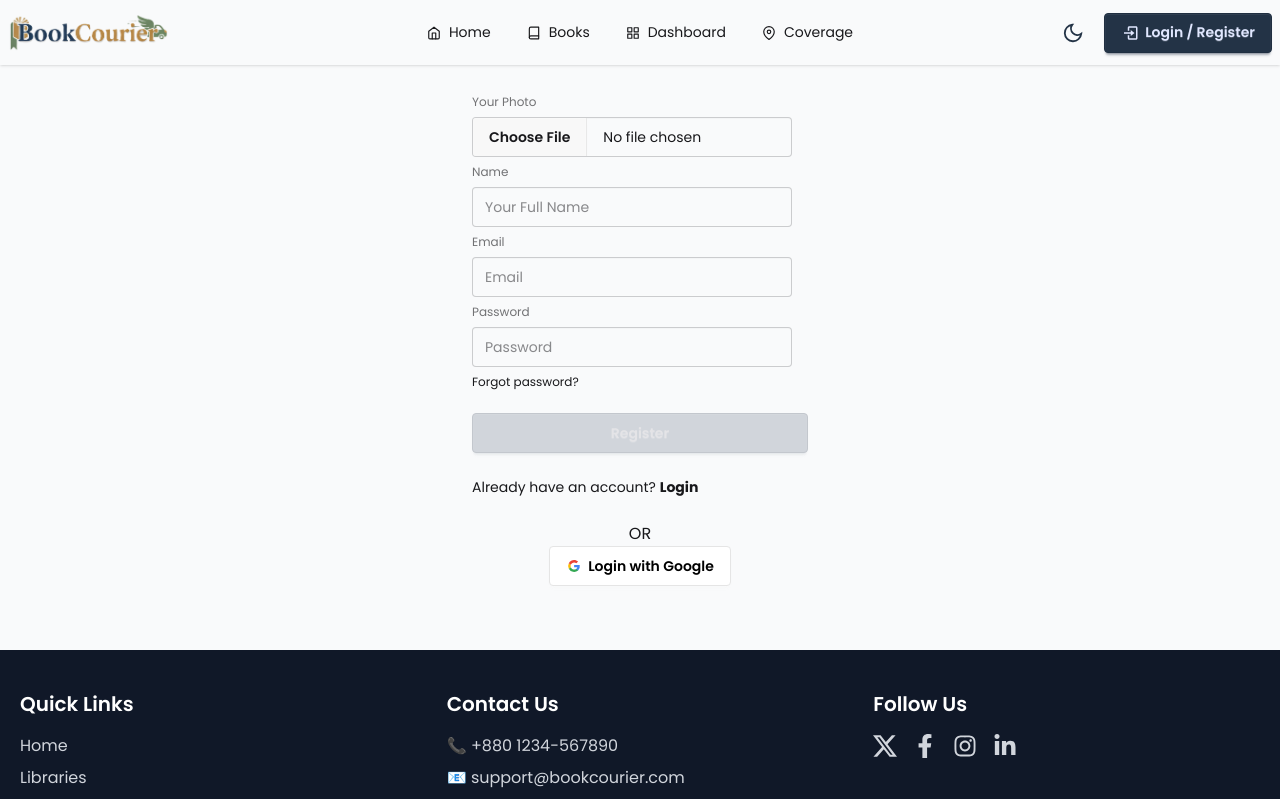
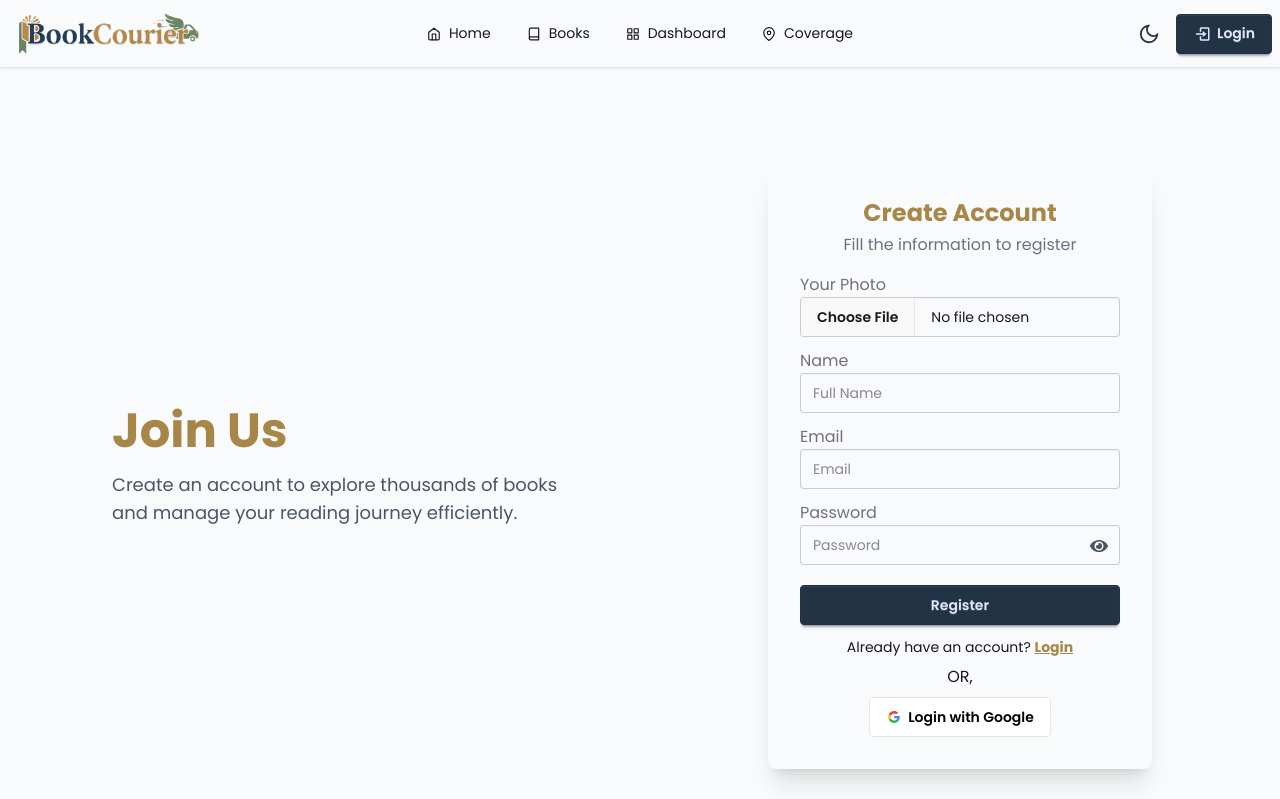
Before and after one commit to Irfan-Rakib/BookCourier-Client, a React (Vite) app: page /register in a window 1280 px wide. Shown: the top 799 px of the page. Built offline with nearby package versions, Linux system fonts and the light colour scheme; no server answers.

Commit message:
updated register and Home section

```diff
--- a/src/Components/Logo.jsx
+++ b/src/Components/Logo.jsx
@@ -2,7 +2,7 @@ import React from "react";
 import logo from "../assets/Logo.png";
 const Logo = () => {
   return (
-    <div className="w-40">
+    <div className=" w-40 md:w-50 dark:bg-gray-300 rounded-xl px-2 py-1">
       <img src={logo} alt="Logo" />
     </div>
   );
--- a/src/Context/AuthProvider.jsx
+++ b/src/Context/AuthProvider.jsx
@@ -8,43 +8,60 @@ import {
   signInWithPopup,
   signOut,
   updateProfile,
+  sendPasswordResetEmail,
 } from "firebase/auth";
 import { auth } from "../firebase/Firebase.init";
+
 const googleProvider = new GoogleAuthProvider();
 
 const AuthProvider = ({ children }) => {
   const [user, setUser] = useState(null);
   const [loading, setLoading] = useState(true);
 
+  // REGISTER
   const registerUser = (email, password) => {
     setLoading(true);
     return createUserWithEmailAndPassword(auth, email, password);
   };
+
+  // LOGIN
   const loginUser = (email, password) => {
     setLoading(true);
     return signInWithEmailAndPassword(auth, email, password);
   };
+
+  // GOOGLE LOGIN
   const signInGoogle = () => {
     setLoading(true);
     return signInWithPopup(auth, googleProvider);
   };
+
+  // LOG OUT
   const logOut = () => {
     setLoading(true);
     return signOut(auth);
   };
+
+  // UPDATE PROFILE
   const updateUserProfile = (profile) => {
     return updateProfile(auth.currentUser, profile);
   };
 
+  // FORGOT PASSWORD
+  const resetPassword = (email) => {
+    setLoading(true);
+    return sendPasswordResetEmail(auth, email);
+  };
+
+  // OBSERVE USER
   useEffect(() => {
     const unSubscribe = onAuthStateChanged(auth, (currentUser) => {
       setUser(currentUser);
       setLoading(false);
     });
-    return () => {
-      unSubscribe();
-    };
+    return () => unSubscribe();
   }, []);
+
   const AuthInfo = {
     user,
     loading,
@@ -53,8 +70,12 @@ const AuthProvider = ({ children }) => {
     signInGoogle,
     logOut,
     updateUserProfile,
+    resetPassword,
   };
-  return <AuthContext value={AuthInfo}>{children}</AuthContext>;
+
+  return (
+    <AuthContext.Provider value={AuthInfo}>{children}</AuthContext.Provider>
+  );
 };
 
 export default AuthProvider;
--- a/src/Pages/AuthPages/Login/Login.jsx
+++ b/src/Pages/AuthPages/Login/Login.jsx
@@ -66,10 +66,10 @@ const Login = () => {
   };
 
   return (
-    <div className="min-h-screen flex items-center">
+    <div className="min-h-screen flex items-center  ">
       {/* Left Side Hero */}
       <div className="hidden lg:flex flex-1 items-center justify-center p-10">
-        <div>
+        <div className="">
           <h1 className="text-5xl font-bold text-secondary mb-4">
             Welcome Back
           </h1>
@@ -79,10 +79,9 @@ const Login = () => {
           </p>
         </div>
       </div>
-
       {/* Right Side Login Card */}
-      <div className="flex-1 flex justify-center px-6 py-10">
-        <div className="card max-w-sm w-full bg-base-100 shadow-xl p-6 relative z-10">
+      <div className="flex-1 flex justify-center px-6 py-10 ">
+        <div className="card max-w-sm w-full  shadow-xl p-8 relative z-10 dark:border rounded-2xl ">
           <h2 className="text-2xl font-bold text-center text-secondary mb-1">
             Login
           </h2>
@@ -90,13 +89,13 @@ const Login = () => {
             Enter your credentials to continue
           </p>
 
-          <form onSubmit={handleSubmit(handleLogin)}>
+          <form className="" onSubmit={handleSubmit(handleLogin)}>
             {/* Email */}
             <label className="label">Email</label>
             <input
               type="email"
               {...register("email", { required: true })}
-              className="input input-bordered w-full"
+              className="input input-bordered w-full "
               placeholder="Email"
             />
             {errors.email?.type === "required" && (
@@ -149,7 +148,7 @@ const Login = () => {
             <div className="flex justify-between mt-2">
               <button
                 type="button"
-                className="link text-sm"
+                className="link text-sm text-secondary"
                 onClick={handleForgotPassword}
               >
                 Forgot Password?
@@ -166,7 +165,7 @@ const Login = () => {
             <Link
               state={location.state}
               to="/register"
-              className="text-primary font-semibold"
+              className="text-secondary font-bold link"
             >
               Register
             </Link>
--- a/src/Pages/AuthPages/Register/Register.jsx
+++ b/src/Pages/AuthPages/Register/Register.jsx
@@ -1,13 +1,18 @@
-import React from "react";
+import React, { useState } from "react";
 import { useForm } from "react-hook-form";
 import { Link, useLocation, useNavigate } from "react-router";
 import axios from "axios";
+import { FaEye, FaEyeSlash } from "react-icons/fa";
+import { toast } from "react-toastify";
 import UseAuth from "../../../Hooks/UseAuth";
 import SocialLogin from "../SocialLogin/SocialLogin";
 
 const Register = () => {
+  const [showPass, setShowPass] = useState(false);
+
   const location = useLocation();
   const navigate = useNavigate();
+
   const {
     register,
     handleSubmit,
@@ -15,131 +20,168 @@ const Register = () => {
   } = useForm();
 
   const { registerUser, updateUserProfile } = UseAuth();
-  const handleRegister = (data) => {
-    console.log("after reg", data);
+
+  const handleRegister = async (data) => {
+    try {
       const profileImg = data.photo[0];
-    registerUser(data.email, data.password)
-      .then((result) => {
-        console.log(result.user);
-        // store the image and get the imgURL
+
+      // Create account
+      const result = await registerUser(data.email, data.password);
+
+      // Upload image to imgbb
       const formData = new FormData();
       formData.append("image", profileImg);
+
       const image_API_URL = `https://api.imgbb.com/1/upload?key=${
         import.meta.env.VITE_imgbb_host_API
       }`;
-        axios.post(image_API_URL, formData).then((res) => {
-          console.log("after image upload", res.data);
 
-          // update user profile
+      const imgRes = await axios.post(image_API_URL, formData);
+
+      if (!imgRes.data.success) {
+        toast.error("Image upload failed, try again.");
+        return;
+      }
+
+      // Update Firebase profile
       const userProfile = {
         displayName: data.name,
-            photoURL: res.data.data.url,
+        photoURL: imgRes.data.data.url,
       };
 
-          updateUserProfile(userProfile)
-            .then(() => {
-              console.log("Profile updated successfully");
+      await updateUserProfile(userProfile);
+
+      toast.success("Account created successfully!");
       navigate(location?.state || "/");
-            })
-            .catch((err) => {
+    } catch (err) {
       console.log(err);
-            });
-        });
-      })
-      .catch((err) => {
-        console.log(err);
-      });
+
+      if (err.code === "auth/email-already-in-use") {
+        toast.error("Email already registered!");
+      } else {
+        toast.error("Registration failed!");
+      }
+    }
   };
+
   return (
-    <div className="card max-w-sm w-full mx-auto">
-      <form className="card-body" onSubmit={handleSubmit(handleRegister)}>
-        <fieldset className="fieldset">
-          {/* photo */}
+    <div className="min-h-screen flex items-center">
+      {/* Left Hero */}
+      <div className="hidden lg:flex flex-1 items-center justify-center p-10">
+        <div>
+          <h1 className="text-5xl font-bold text-secondary mb-4">Join Us</h1>
+          <p className="text-lg text-gray-600 max-w-md">
+            Create an account to explore thousands of books and manage your
+            reading journey efficiently.
+          </p>
+        </div>
+      </div>
+
+      {/* Right Register Card */}
+      <div className="flex-1 flex justify-center px-6 py-10">
+        <div className="card max-w-sm w-full bg-base-100 dark:border shadow-xl p-8">
+          <h2 className="text-2xl font-bold text-center text-secondary mb-1">
+            Create Account
+          </h2>
+          <p className="text-center text-gray-500 mb-4">
+            Fill the information to register
+          </p>
+
+          <form onSubmit={handleSubmit(handleRegister)}>
+            {/* Photo */}
             <label className="label">Your Photo</label>
             <input
               type="file"
               {...register("photo", { required: true })}
-            className="file-input"
-            placeholder="Your Photo"
+              className="file-input w-full"
             />
-          {errors.photo?.type === "required" && (
-            <p className="text-red-500" role="alert">
-              Photo is required
-            </p>
+            {errors.photo && (
+              <p className="text-red-500 text-sm">Photo is required</p>
             )}
-          {/* name */}
-          <label className="label">Name</label>
+
+            {/* Name */}
+            <label className="label mt-3">Name</label>
             <input
               type="text"
               {...register("name", { required: true })}
-            className="input"
-            placeholder="Your Full Name"
+              className="input input-bordered w-full"
+              placeholder="Full Name"
             />
-          {errors.name?.type === "required" && (
-            <p className="text-red-500" role="alert">
-              Name is required
-            </p>
+            {errors.name && (
+              <p className="text-red-500 text-sm">Name is required</p>
             )}
-          {/* email */}
-          <label className="label">Email</label>
+
+            {/* Email */}
+            <label className="label mt-3">Email</label>
             <input
               type="email"
               {...register("email", { required: true })}
-            className="input"
+              className="input input-bordered w-full"
               placeholder="Email"
             />
-          {errors.email?.type === "required" && (
-            <p className="text-red-500" role="alert">
-              Email is required
-            </p>
+            {errors.email && (
+              <p className="text-red-500 text-sm">Email is required</p>
             )}
 
-          {/* password */}
-          <label className="label">Password</label>
+            {/* Password */}
+            <label className="label mt-3">Password</label>
+            <div className="relative">
               <input
-            type="password"
+                type={showPass ? "text" : "password"}
                 {...register("password", {
                   required: true,
                   minLength: 6,
                   pattern:
                     /^(?=.*[A-Z])(?=.*[a-z])(?=.*\d)(?=.*[!@#$%^&*()_+\-={}[\]|:;"'<>,.?/~`]).+$/,
                 })}
-            className="input"
+                className="input input-bordered w-full"
                 placeholder="Password"
               />
+
+              {/* Show/Hide Icon */}
+              <span
+                onClick={() => setShowPass(!showPass)}
+                className="absolute top-3 right-3 cursor-pointer text-gray-600"
+              >
+                {showPass ? <FaEyeSlash size={18} /> : <FaEye size={18} />}
+              </span>
+            </div>
+
+            {/* Password Errors */}
             {errors.password?.type === "required" && (
-            <p className="text-red-500">Password is required</p>
+              <p className="text-red-500 text-sm">Password is required</p>
             )}
             {errors.password?.type === "minLength" && (
-            <p className="text-red-500">
-              Password must be 6 charecters or longer
+              <p className="text-red-500 text-sm">
+                Minimum 6 characters required
               </p>
             )}
             {errors.password?.type === "pattern" && (
-            <p className="text-red-500">
-              Password must include at least one uppercase, one lowercase, one
-              number, and one special character.
+              <p className="text-red-500 text-sm">
+                Must include uppercase, lowercase, number & special character.
               </p>
             )}
 
-          <div>
-            <a className="link link-hover">Forgot password?</a>
-          </div>
-          <button className="btn btn-neutral mt-4">Register</button>
-        </fieldset>
-        <p className="mt-3">
-          {" "}
+            {/* Submit */}
+            <button className="btn btn-primary w-full mt-5">Register</button>
+
+            {/* Login Redirect */}
+            <p className="mt-3 text-center text-sm">
               Already have an account?{" "}
               <Link
                 state={location.state}
-            className="link-hover font-bold"
                 to="/login"
+                className="text-secondary font-bold link"
               >
                 Login
               </Link>
             </p>
           </form>
-      <SocialLogin></SocialLogin>
+
+          {/* Social Login */}
+          <SocialLogin />
+        </div>
+      </div>
     </div>
   );
 };
--- a/src/Pages/AuthPages/SocialLogin/SocialLogin.jsx
+++ b/src/Pages/AuthPages/SocialLogin/SocialLogin.jsx
@@ -19,7 +19,7 @@ const SocialLogin = () => {
   };
   return (
     <div className="text-center">
-      <p>OR</p>
+      <p className="py-2">OR,</p>
       {/* Google */}
       <button
         onClick={handleGoogleSignIn}
--- a/src/Pages/HomePage/HowItWorks.jsx
+++ b/src/Pages/HomePage/HowItWorks.jsx
@@ -36,7 +36,7 @@ const HowItWorks = () => {
   };
 
   return (
-    <section className="py-16 px-6 bg-gradient-to-r from-white to-indigo-50">
+    <section className="py-16 px-6 ">
       <h2 className="text-2xl md:text-4xl font-bold text-center text-secondary mb-12">
         How It Works
       </h2>
@@ -50,7 +50,7 @@ const HowItWorks = () => {
         {steps.map((step, idx) => (
           <motion.div
             key={idx}
-            className="bg-white rounded-2xl shadow-lg p-8 text-center hover:scale-105 transition-transform duration-300"
+            className="bg-white dark:bg-black dark:border rounded-2xl shadow-lg p-8 text-center hover:scale-105 transition-transform duration-300"
             variants={cardVariants}
           >
             {step.icon}
--- a/src/Pages/HomePage/Testimonials.jsx
+++ b/src/Pages/HomePage/Testimonials.jsx
@@ -43,7 +43,7 @@ const Testimonials = () => {
   };
 
   return (
-    <section className="py-16 px-6 bg-indigo-50">
+    <section className="py-16 px-6 ">
       <h2 className="text-2xl md:text-4xl font-bold text-center text-secondary mb-12">
         What Our Users Say
       </h2>
@@ -57,7 +57,7 @@ const Testimonials = () => {
         {testimonials.map((t, idx) => (
           <motion.div
             key={idx}
-            className="bg-white rounded-2xl shadow-lg p-8 text-center hover:scale-105 transition-transform duration-300"
+            className="bg-white dark:bg-black dark:text-white rounded-2xl shadow-lg p-8 text-center hover:scale-105 transition-transform duration-300 dark:border"
             variants={cardVariants}
           >
             <div className="flex justify-center mb-4">
@@ -68,7 +68,7 @@ const Testimonials = () => {
               />
             </div>
             <FaQuoteLeft className="text-accent w-8 h-8 mx-auto mb-4" />
-            <p className="text-gray-700 mb-4">"{t.feedback}"</p>
+            <p className="text-gray-700  mb-4">"{t.feedback}"</p>
             <h3 className="font-semibold text-lg text-gray-900">{t.name}</h3>
             <p className="text-gray-500">{t.role}</p>
             <div className="flex justify-center mt-2 space-x-1 text-yellow-400">
--- a/src/Pages/HomePage/WhyChoose/WhyChoose.jsx
+++ b/src/Pages/HomePage/WhyChoose/WhyChoose.jsx
@@ -73,7 +73,7 @@ const WhyChoose = () => {
         {features.map((feature, idx) => (
           <motion.div
             key={idx}
-            className="bg-white rounded-2xl shadow-lg p-8 text-center hover:scale-105 transition-transform duration-300"
+            className="bg-white dark:bg-black dark:border rounded-2xl shadow-lg p-8 text-center hover:scale-105 transition-transform duration-300"
             variants={cardVariants}
           >
             {feature.icon}
--- a/src/Pages/SharedPages/NavBar/NavBar.jsx
+++ b/src/Pages/SharedPages/NavBar/NavBar.jsx
@@ -99,7 +99,7 @@ const Navbar = () => {
       </div>
 
       {/* RIGHT */}
-      <div className="navbar-end flex items-center gap-3">
+      <div className="navbar-end flex items-center gap-2">
         {/* Theme Toggle */}
         <ThemeToggle />
 
@@ -145,8 +145,8 @@ const Navbar = () => {
           </div>
         ) : (
           <Link to="/login" className="btn btn-primary hover:btn-secondary">
-            <BiLogIn className="text-lg gap-2" />
-            Login / Register
+            <BiLogIn className="text-lg" />
+            Login
           </Link>
         )}
       </div>
--- a/src/index.css
+++ b/src/index.css
@@ -42,5 +42,5 @@
 
 /* Active Nav Link Style */
 li a.active {
-  @apply underline font-bold text-primary;
+  @apply underline font-bold text-secondary;
 }
```
Lines whose indentation alone changed are shown as unchanged.
